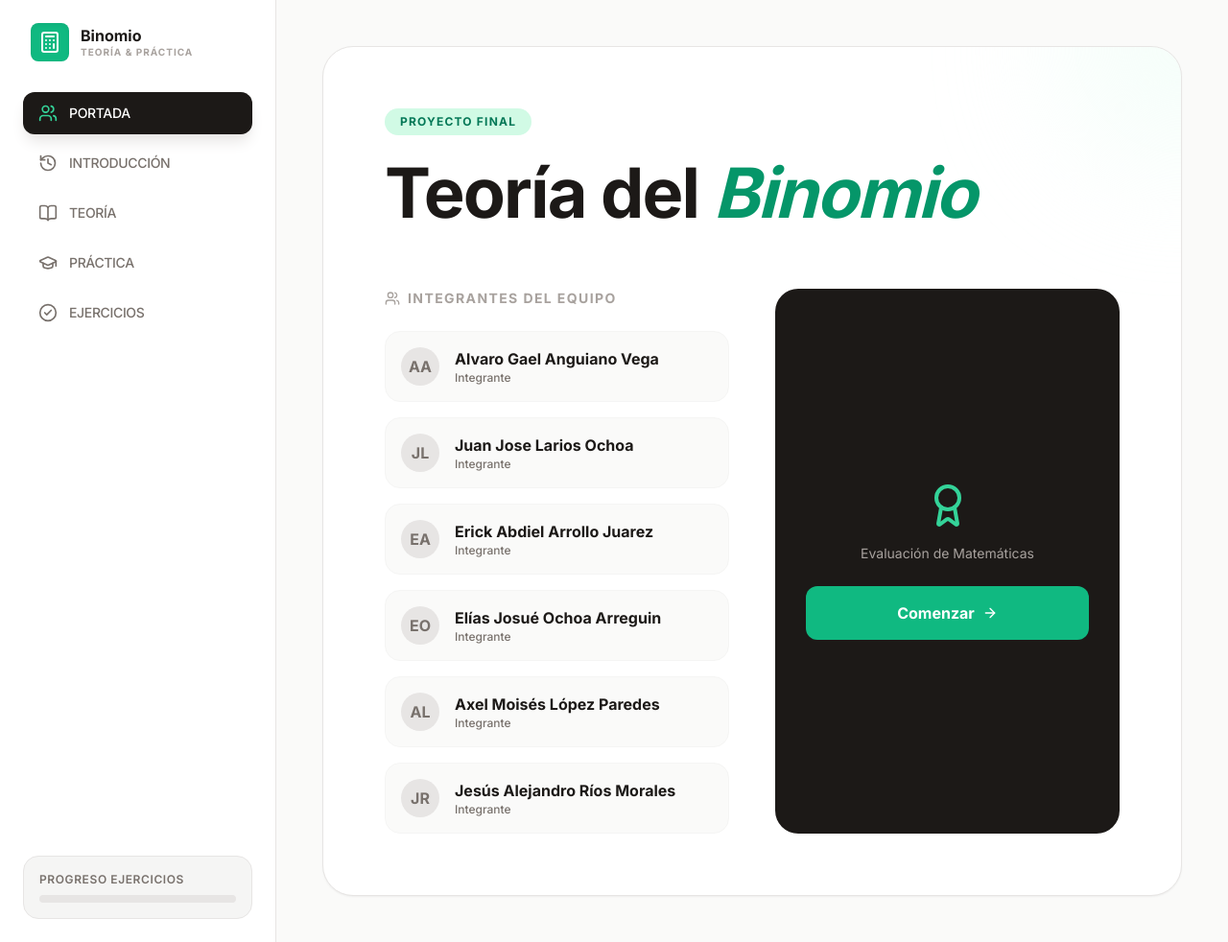
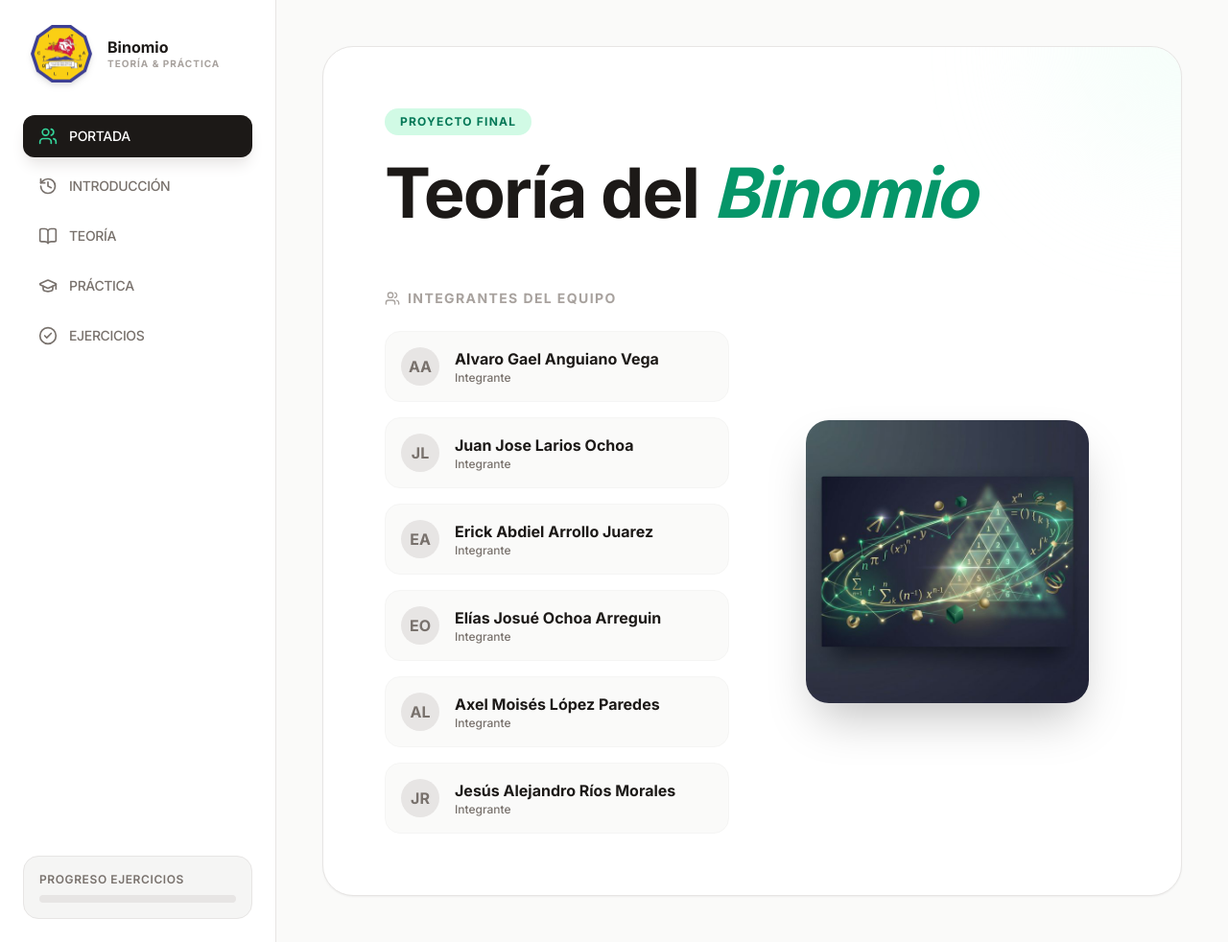
Before and after one commit to Alvaroogg/teorema-binomio, a plain HTML site: page index.html in a window 1280 px wide. Shown: the whole page at 96% size. Drawn offline with nearby package versions, Linux system fonts and the light colour scheme.

Commit message:
Add files via upload

```diff
--- a/index.html
+++ b/index.html
@@ -45,10 +45,8 @@
 
     <!-- Sidebar Navigation -->
     <aside class="w-full md:w-72 bg-white border-r border-stone-200 p-6 flex flex-col gap-8 z-10 shrink-0">
-        <div class="flex items-center gap-3 px-2">
-            <div class="w-10 h-10 bg-emerald-500 rounded-lg flex items-center justify-center text-white shadow-inner">
-                <i data-lucide="calculator"></i>
-            </div>
+        <div class="flex items-center gap-4 px-2">
+            <img src="./assets/logo.png" alt="Logo UCOL" class="w-16 h-16 object-contain drop-shadow-md">
             <div>
                 <h1 class="font-bold text-stone-900 leading-tight">Binomio</h1>
                 <p class="text-[10px] uppercase tracking-widest text-stone-400 font-bold">Teoría & Práctica</p>
@@ -181,14 +179,9 @@
                             </div>
                         </div>
 
-                        <div
-                            class="flex flex-col justify-center items-center p-8 bg-stone-900 rounded-[24px] text-white">
-                            <i data-lucide="award" class="w-12 h-12 text-emerald-400 mb-4"></i>
-                            <p class="text-center text-stone-400 text-sm mb-6">Evaluación de Matemáticas</p>
-                            <button onclick="showSection('introduccion')"
-                                class="w-full py-4 bg-emerald-500 hover:bg-emerald-400 transition-colors rounded-xl font-bold flex items-center justify-center gap-2">
-                                Comenzar <i data-lucide="arrow-right" class="w-4 h-4"></i>
-                            </button>
+                        <div class="flex items-center justify-center w-full h-full mt-8 md:mt-0 p-4 md:p-8">
+                            <img src="./assets/math_art.png" alt="Ilustración del Teorema del Binomio"
+                                class="w-full max-w-sm md:max-w-md h-auto object-contain rounded-3xl shadow-2xl hover:scale-105 transition-transform duration-700">
                         </div>
                     </div>
                 </div>
@@ -437,6 +430,24 @@
                             5</span>
                     </div>
                 </div>
+
+                <!-- Ejemplo 4 -->
+                <div
+                    class="bg-white p-8 rounded-3xl border border-stone-200 shadow-sm group hover:border-emerald-500 transition-colors">
+                    <div class="flex justify-between items-center mb-6">
+                        <h3 class="font-bold text-stone-900">Uso de la Fórmula General</h3>
+                        <span class="px-3 py-1 bg-stone-100 rounded-full text-xs font-bold text-stone-500">Tercer
+                            término de (a + b)⁵</span>
+                    </div>
+                    <div class="bg-stone-50 p-6 rounded-2xl border border-stone-100 text-center text-lg">
+                        $$ T_3 = \binom{5}{2} a^{5-2} b^2 = 10a^3b^2 $$
+                    </div>
+                    <div class="mt-4 flex justify-center">
+                        <span class="text-xs text-stone-500 bg-stone-100 px-4 py-2 rounded-lg font-medium">
+                            Para el tercer término, $k = 2$. Así que el coeficiente es $\binom{5}{2} = 10$.
+                        </span>
+                    </div>
+                </div>
             </div>
         </section>
 
@@ -535,74 +546,45 @@
             }
         }
 
-        // --- LÓGICA DEL CUESTIONARIO (EJERCICIOS ALEATORIOS) ---
+        // --- LÓGICA DEL CUESTIONARIO (FIJO, 5 PREGUNTAS INTRODUCTORIAS) ---
         const EXERCISES_DATA = [
             {
-                question: "¿Cuál es el coeficiente de x⁴ en la expansión de (x + 2)⁶?",
-                options: ["15", "30", "60", "120"],
+                question: "¿Cuál es el desarrollo correcto de (x + y)²?",
+                options: ["x² + y²", "x² + xy + y²", "x² + 2xy + y²", "2x + 2y"],
                 correctAnswer: 2,
-                explanation: "El término es C(6,4) * x⁴ * 2². C(6,4) = 15 y 2² = 4. Entonces 15 * 4 = 60."
+                explanation: "El binomio al cuadrado es el primer término al cuadrado, más el doble producto del primero por el segundo, más el segundo al cuadrado."
             },
             {
-                question: "¿Cuál es la suma de todos los coeficientes en la expansión de (3x - 2y)⁴?",
-                options: ["1", "5", "16", "81"],
-                correctAnswer: 0,
-                explanation: "Para hallar la suma de coeficientes, sustituimos las variables por 1: (3(1) - 2(1))⁴ = (1)⁴ = 1."
+                question: "¿Cuántos términos tiene la expansión de (x + y)³?",
+                options: ["2", "3", "4", "5"],
+                correctAnswer: 2,
+                explanation: "El número de términos siempre es la potencia + 1 (n + 1). Si n = 3, entonces hay 3 + 1 = 4 términos."
             },
             {
-                question: "¿Cuál es el término independiente de x en la expansión de (x + 1/x)⁴?",
-                options: ["2", "4", "6", "8"],
-                correctAnswer: 2,
-                explanation: "El término independiente ocurre cuando los exponentes de x se cancelan. En (x + 1/x)⁴, es el término central: C(4,2) * x² * (1/x)² = 6."
+                question: "En la expansión de (a + b)ⁿ, ¿qué sucede con los exponentes de 'a'?",
+                options: ["Aumentan de 0 a n", "Disminuyen de n a 0", "Se mantienen constantes", "Son siempre iguales a n"],
+                correctAnswer: 1,
+                explanation: "En la fórmula del binomio, el exponente del primer término ('a') comienza en n y disminuye hasta 0 paso a paso."
             },
             {
-                question: "¿Cuál es el valor del coeficiente binomial C(7, 3)?",
-                options: ["21", "35", "42", "70"],
-                correctAnswer: 1,
-                explanation: "C(7,3) = 7! / (3! * 4!) = (7 * 6 * 5) / (3 * 2 * 1) = 35."
+                question: "Si el exponente de un binomio es 5 (n = 5), ¿cuántos términos tendrá el resultado?",
+                options: ["4", "5", "6", "7"],
+                correctAnswer: 2,
+                explanation: "El número de términos es n + 1. Si n = 5, el resultado siempre tendrá 5 + 1 = 6 términos."
             },
             {
-                question: "En la expansión de (a + b)ⁿ, ¿qué sucede con los exponentes de 'b'?",
-                options: ["Aumentan de 0 a n", "Disminuyen de n a 0", "Se mantienen constantes", "Son siempre iguales a n"],
-                correctAnswer: 0,
-                explanation: "En cada término sucesivo de la expansión, el exponente de 'a' disminuye y el de 'b' aumenta de 0 hasta n."
-            },
-            {
-                question: "¿Cuál es el tercer término de la expansión de (2x + 1)³?",
-                options: ["6x²", "12x", "6x", "1"],
-                correctAnswer: 2,
-                explanation: "El tercer término (k=2) es C(3,2) * (2x)¹ * (1)² = 3 * 2x * 1 = 6x."
-            },
-            {
-                question: "¿Qué propiedad indica que C(n, k) es igual a C(n, n-k)?",
-                options: ["Transitividad", "Simetría", "Asociatividad", "Conmutatividad"],
+                question: "¿Cuál es el primer término de la expansión de (x + y)³?",
+                options: ["x²", "x³", "3x²y", "y³"],
                 correctAnswer: 1,
-                explanation: "Esta es la propiedad de simetría de los coeficientes binomiales, visible en el Triángulo de Pascal."
-            },
-            {
-                question: "Si n = 10, ¿cuántos términos tendrá la expansión del binomio?",
-                options: ["9", "10", "11", "12"],
-                correctAnswer: 2,
-                explanation: "El número de términos es siempre n + 1. Si n = 10, hay 11 términos."
+                explanation: "El primer término siempre es el primer elemento elevado a la potencia n. En este caso, x³."
             }
         ];
 
-        let shuffledExercises = [];
         let currentExerciseIndex = 0;
         let score = 0;
         let hasAnswered = false;
 
-        function shuffleArray(array) {
-            const newArr = [...array];
-            for (let i = newArr.length - 1; i > 0; i--) {
-                const j = Math.floor(Math.random() * (i + 1));
-                [newArr[i], newArr[j]] = [newArr[j], newArr[i]];
-            }
-            return newArr;
-        }
-
         function initQuiz() {
-            shuffledExercises = shuffleArray(EXERCISES_DATA);
             currentExerciseIndex = 0;
             score = 0;
             renderQuiz();
@@ -610,14 +592,14 @@
 
         function renderQuiz() {
             hasAnswered = false;
-            const currentQ = shuffledExercises[currentExerciseIndex];
+            const currentQ = EXERCISES_DATA[currentExerciseIndex];
 
             document.getElementById('quiz-question').innerText = currentQ.question;
             document.getElementById('quiz-counter').innerText = `Pregunta ${currentExerciseIndex + 1}`;
-            document.getElementById('quiz-score').innerText = `${score} / ${shuffledExercises.length}`;
+            document.getElementById('quiz-score').innerText = `${score} / ${EXERCISES_DATA.length}`;
 
             // Actualizar barra de progreso
-            const progressPercent = (currentExerciseIndex / shuffledExercises.length) * 100;
+            const progressPercent = (currentExerciseIndex / EXERCISES_DATA.length) * 100;
             document.getElementById('progress-bar').style.width = `${progressPercent}%`;
 
             const optionsContainer = document.getElementById('quiz-options');
@@ -656,7 +638,7 @@
 
             if (selectedIndex === questionData.correctAnswer) {
                 score++;
-                document.getElementById('quiz-score').innerText = `${score} / ${shuffledExercises.length}`;
+                document.getElementById('quiz-score').innerText = `${score} / ${EXERCISES_DATA.length}`;
                 confetti({
                     particleCount: 100,
                     spread: 70,
@@ -671,7 +653,7 @@
             document.getElementById('quiz-explanation').style.display = 'block';
 
             const nextBtn = document.getElementById('quiz-next-btn');
-            if (currentExerciseIndex < shuffledExercises.length - 1) {
+            if (currentExerciseIndex < EXERCISES_DATA.length - 1) {
                 nextBtn.innerHTML = `Siguiente Pregunta <i data-lucide="chevron-right" class="w-4 h-4"></i>`;
             } else {
                 nextBtn.innerHTML = `Finalizar <i data-lucide="check" class="w-4 h-4"></i>`;
@@ -682,7 +664,7 @@
         }
 
         function nextQuestion() {
-            if (currentExerciseIndex < shuffledExercises.length - 1) {
+            if (currentExerciseIndex < EXERCISES_DATA.length - 1) {
                 currentExerciseIndex++;
                 renderQuiz();
             } else {
```
Also changed, not shown: assets/logo.png (added), assets/math_art.png (added).
